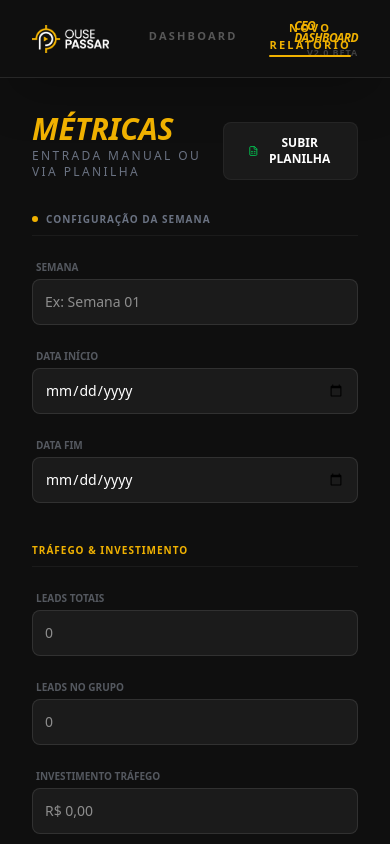
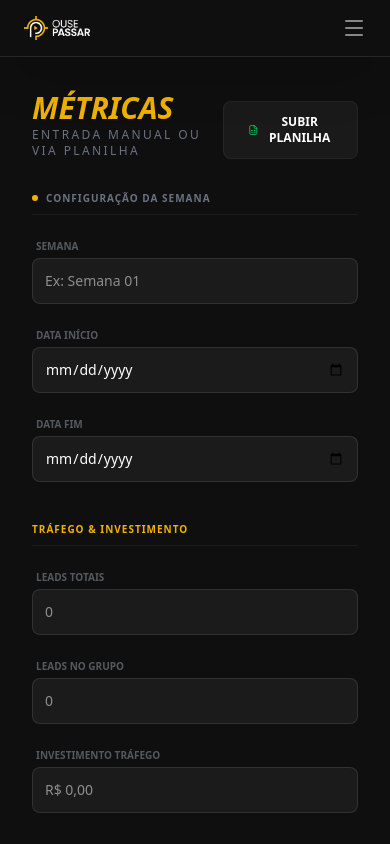
Before and after one commit to OusePassar/OuseMetricas, a React (Vite) app: page /novo in a window 390 px wide. Shown: the top 844 px of the page. Built offline with nearby package versions, Linux system fonts and the light colour scheme.

Commit message:
ajuste header

```diff
--- a/src/components/Header.tsx
+++ b/src/components/Header.tsx
@@ -1,33 +1,43 @@
+import { useState } from 'react';
 import { useNavigate, useLocation } from 'react-router-dom';
+import { Menu, X, BarChart3, PlusCircle } from 'lucide-react';
 import logoBranca from '../images/logo_branca.png';
 
 export function Header() {
   const navigate = useNavigate();
   const location = useLocation();
+  const [isMenuOpen, setIsMenuOpen] = useState(false);
 
-  // Links de navegação para o app de métricas
+  // Links de navegação
   const navItems = [
-    { name: 'Dashboard', path: '/' },
-    { name: 'Novo Relatório', path: '/novo' },
+    { name: 'Dashboard', path: '/', icon: <BarChart3 size={16} /> },
+    { name: 'Novo Relatório', path: '/novo', icon: <PlusCircle size={16} /> },
   ];
 
+  const handleNavigate = (path: string) => {
+    navigate(path);
+    setIsMenuOpen(false); // Fecha o menu mobile ao navegar
+  };
+
   return (
-    <header className="w-full bg-[#0F0F0F] border-b border-white/10 px-8 py-5 flex items-center justify-between shadow-2xl">
+    <header className="w-full bg-[#0F0F0F] border-b border-white/10 sticky top-0 z-[100] shadow-2xl">
+      <div className="max-w-[1600px] mx-auto px-6 md:px-8 py-4 flex items-center justify-between">
+
         <div className="flex items-center gap-10">
-        {/* Logo Ouse com navegação */}
+          {/* Logo Ouse */}
           <img
             src={logoBranca}
             alt="Logo Ouse"
-          className="h-7 cursor-pointer hover:opacity-80 transition-all active:scale-95"
-          onClick={() => navigate('/')}
+            className="h-6 md:h-7 cursor-pointer hover:opacity-80 transition-all active:scale-95"
+            onClick={() => handleNavigate('/')}
           />
 
-        {/* Menu de Navegação */}
-        <nav className="flex gap-8">
+          {/* Navegação Desktop */}
+          <nav className="hidden md:flex gap-8">
             {navItems.map((item) => (
               <button
                 key={item.path}
-              onClick={() => navigate(item.path)}
+                onClick={() => handleNavigate(item.path)}
                 className={`text-[11px] font-black uppercase tracking-[0.2em] transition-all relative pb-1 ${
                   location.pathname === item.path
                   ? 'text-yellow-500'
@@ -43,15 +53,54 @@ export function Header() {
           </nav>
         </div>
 
-      {/* Identificador de Versão/Área */}
-      <div className="flex flex-col items-end leading-none">
-        <span className="text-[12px] font-black uppercase text-yellow-500 italic tracking-tighter">
+        {/* Direita: Versão (Desktop) e Menu Mobile */}
+        <div className="flex items-center gap-4">
+          <div className="hidden sm:flex flex-col items-end leading-none mr-4">
+            <span className="text-[10px] font-black uppercase text-yellow-500 italic tracking-tighter">
               CEO Dashboard
             </span>
-        <span className="text-[9px] text-white/20 uppercase font-bold mt-1 tracking-widest">
+            <span className="text-[8px] text-white/20 uppercase font-bold mt-1 tracking-widest">
               v2.0 Beta
             </span>
           </div>
+
+          {/* Botão Menu Mobile */}
+          <button
+            className="md:hidden text-white/50 hover:text-yellow-500 transition-colors"
+            onClick={() => setIsMenuOpen(!isMenuOpen)}
+          >
+            {isMenuOpen ? <X size={24} /> : <Menu size={24} />}
+          </button>
+        </div>
+      </div>
+
+      {/* Overlay do Menu Mobile */}
+      {isMenuOpen && (
+        <div className="md:hidden absolute top-full left-0 w-full bg-[#161616] border-b border-white/10 animate-in slide-in-from-top duration-300">
+          <nav className="flex flex-col p-4 gap-2">
+            {navItems.map((item) => (
+              <button
+                key={item.path}
+                onClick={() => handleNavigate(item.path)}
+                className={`flex items-center gap-3 w-full p-4 rounded-lg text-xs font-bold uppercase tracking-widest transition-all ${
+                  location.pathname === item.path
+                  ? 'bg-yellow-500 text-black'
+                  : 'text-white/60 hover:bg-white/5 hover:text-white'
+                }`}
+              >
+                {item.icon}
+                {item.name}
+              </button>
+            ))}
+
+            {/* Versão no Mobile (dentro do menu) */}
+            <div className="mt-4 pt-4 border-t border-white/5 flex justify-between items-center px-4">
+              <span className="text-[9px] font-black uppercase text-yellow-500 italic">CEO Dashboard</span>
+              <span className="text-[8px] text-white/20 uppercase font-bold">v2.0 Beta</span>
+            </div>
+          </nav>
+        </div>
+      )}
     </header>
   );
 }
```
Lines whose indentation alone changed are shown as unchanged.
